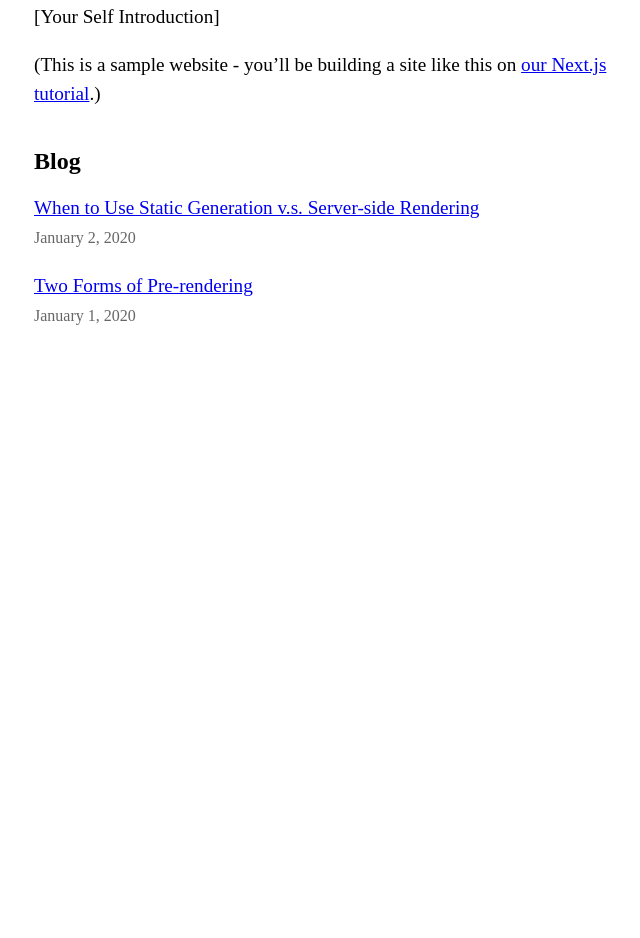
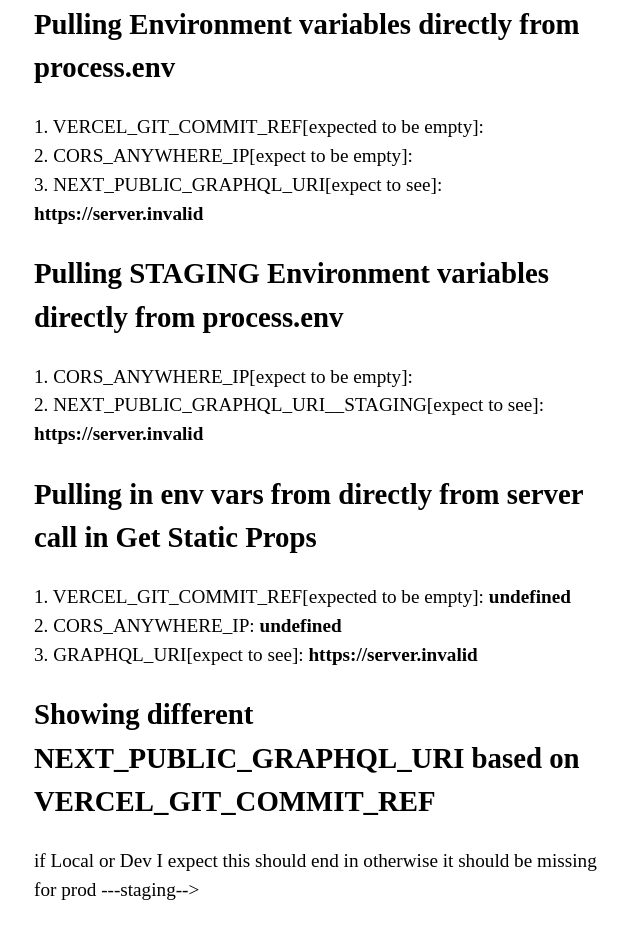
Before and after one commit to erockdotdev/fortytwofiftyseven, a Next.js app: page / in a window 1280 px wide. Shown: the part 360-1298 px from the top of the page, without its empty margins (318-958 px from the left). Before the commit the page ends 800 px from the top, so only its background shows below. Built offline with nearby package versions, Linux system fonts and the light colour scheme; no server answers.

Commit message:
testing env

```diff
--- /dev/null
+++ b/next.config.js
@@ -0,0 +1,5 @@
+module.exports = {
+    env: {
+      GREETING: process.env.GREETING,
+    },
+  };
--- a/pages/index.js
+++ b/pages/index.js
@@ -1,48 +1,98 @@
 import Head from "next/head";
 import Layout, { siteTitle } from "../components/layout";
 import utilStyles from "../styles/utils.module.css";
-import { getSortedPostsData } from "../lib/posts";
-import Link from 'next/link'
-import Date from '../components/date'
 
-export async function getStaticProps(){
-  const allPostsData = getSortedPostsData();
+export async function getStaticProps() {
   return {
     props: {
-      allPostsData
-    }
-  }
+      VERCEL_GIT_COMMIT_REF: `${process.env.VERCEL_GIT_COMMIT_REF}`,
+      CORS_ANYWHERE_IP: `${process.env.CORS_ANYWHERE_IP}`,
+      NEXT_PUBLIC_GRAPHQL_URI: `${process.env.NEXT_PUBLIC_GRAPHQL_URI}`,
+    },
+  };
 }
 
-export default function Home({allPostsData}) {
+export default function Home(props) {
+  console.log("props ===>", props);
+  const {
+    CORS_ANYWHERE_IP,
+    VERCEL_GIT_COMMIT_REF,
+    NEXT_PUBLIC_GRAPHQL_URI,
+  } = props;
+
+  const isLocal = VERCEL_GIT_COMMIT_REF === "local";
+  const isDevelop = VERCEL_GIT_COMMIT_REF === "develop";
+  const isProd = VERCEL_GIT_COMMIT_REF === "master";
+
+  console.log("isLocal", isLocal);
+  console.log("isDevelop", isDevelop);
+  console.log("isProd", isProd);
+
+  const toggleNEXT_PUBLIC_GRAPHQL_URIbasedOnEnv = () => {
+    if (isDevelop || isLocal)
+      return process.env.NEXT_PUBLIC_GRAPHQL_URI__STAGING;
+    if (isProd) return process.env.NEXT_PUBLIC_GRAPHQL_URI;
+  };
+
   return (
     <Layout home>
       <Head>
         <title>{siteTitle}</title>
       </Head>
       <section className={utilStyles.headingMd}>
-        <h1>develop-fortytwofiftyseven</h1>
-        <p>[Your Self Introduction]</p>
-        <p>
-          (This is a sample website - you’ll be building a site like this on{" "}
-          <a href="https://nextjs.org/learn">our Next.js tutorial</a>.)
-        </p>
-      </section>
-        <section className={`${utilStyles.headingMd} ${utilStyles.padding1px}`}>
-        <h2 className={utilStyles.headingLg}>Blog</h2>
-        <ul className={utilStyles.list}>
-          {allPostsData.map(({ id, date, title }) => (
-            <li className={utilStyles.listItem} key={id}>
-            <Link href={`/posts/${id}`}>
-              <a>{title}</a>
-            </Link>
+        <h1>fortytwofiftyseven</h1>
+        <div>
+          <h2>Pulling Environment variables directly from process.env</h2>
+          <p>
+            1. VERCEL_GIT_COMMIT_REF[expected to be empty]:{" "}
+            <strong>{process.env.VERCEL_GIT_COMMIT_REF}</strong>
             <br />
-            <small className={utilStyles.lightText}>
-              <Date dateString={date} />
-            </small>
-          </li>
-          ))}
-        </ul>
+            2. CORS_ANYWHERE_IP[expect to be empty]:{" "}
+            <strong>{process.env.CORS_ANYWHERE_IP}</strong>
+            <br />
+            3. NEXT_PUBLIC_GRAPHQL_URI[expect to see]:{" "}
+            <strong>{process.env.NEXT_PUBLIC_GRAPHQL_URI}</strong>
+          </p>
+        </div>
+        <div>
+          <h2>
+            Pulling STAGING Environment variables directly from process.env
+          </h2>
+          <p>
+            1. CORS_ANYWHERE_IP[expect to be empty]:{" "}
+            <strong>{process.env.CORS_ANYWHERE_IP__STAGING}</strong>
+            <br />
+            2. NEXT_PUBLIC_GRAPHQL_URI__STAGING[expect to see]:{" "}
+            <strong>{process.env.NEXT_PUBLIC_GRAPHQL_URI__STAGING}</strong>
+          </p>
+        </div>
+        <div>
+          <h2>
+            Pulling in env vars from directly from server call in Get Static
+            Props
+          </h2>
+          <p>
+            1. VERCEL_GIT_COMMIT_REF[expected to be empty]:{" "}
+            <strong>{VERCEL_GIT_COMMIT_REF}</strong>
+            <br />
+            2. CORS_ANYWHERE_IP: <strong>{CORS_ANYWHERE_IP}</strong>
+            <br />
+            3. GRAPHQL_URI[expect to see]:{" "}
+            <strong>{NEXT_PUBLIC_GRAPHQL_URI}</strong>
+          </p>
+        </div>
+
+        <div>
+          <h2>
+            Showing different NEXT_PUBLIC_GRAPHQL_URI based on
+            VERCEL_GIT_COMMIT_REF
+          </h2>
+          <p>
+            if Local or Dev I expect this should end in otherwise it should be
+            missing for prod ---staging-->{" "}
+            <strong>{toggleNEXT_PUBLIC_GRAPHQL_URIbasedOnEnv()}</strong>
+          </p>
+        </div>
       </section>
     </Layout>
   );
```
Also changed, not shown: config/env.config.js (added, +47 -0 lines), 2 other files (tests, documents, lock files or other folders).
